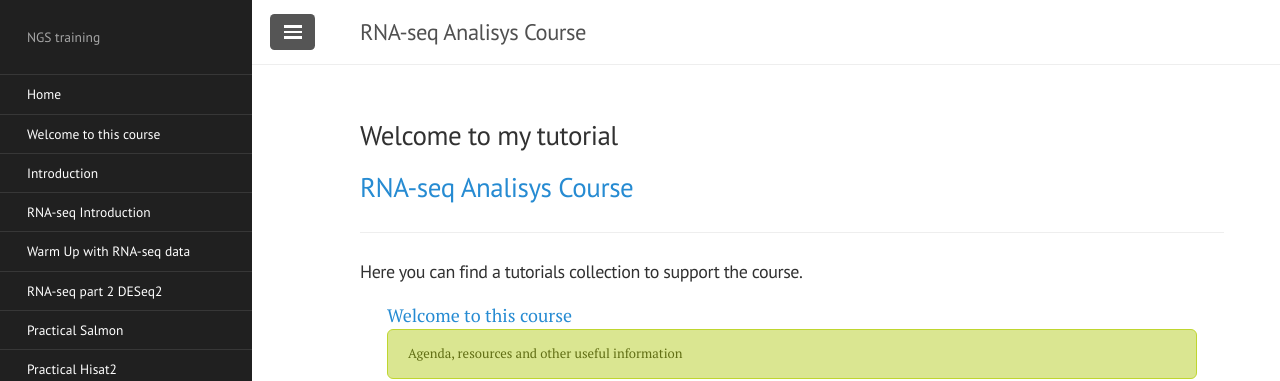
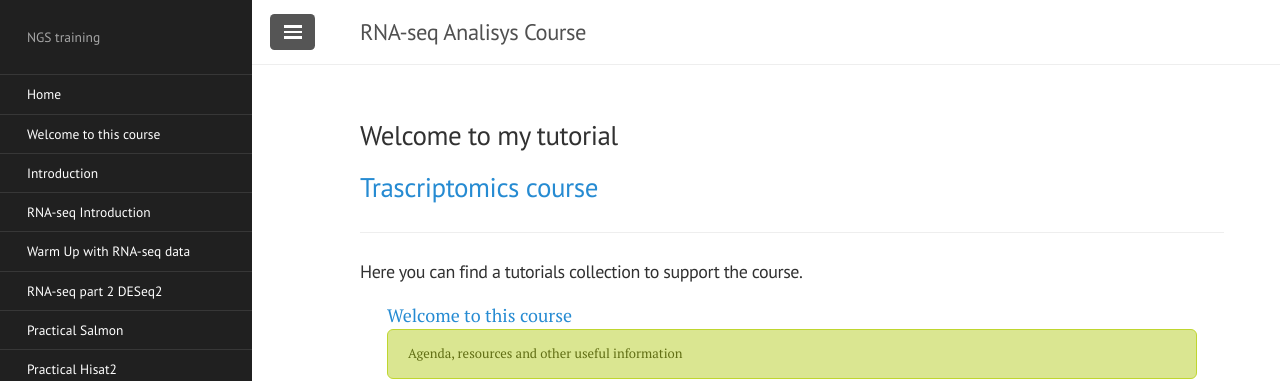
Before and after one commit to bioinfo-dirty-jobs/rana3, a Jekyll site: the page built from index.md, in a window 1280 px wide and 900 px high. Shown: the top 381 px of the window. Built offline with Jekyll 4.4.1, drawn with Linux system fonts in a browser that asks for light colours; nearby versions of some CDN libraries.

Commit message:
Update index.md
aa

```diff
--- a/index.md
+++ b/index.md
@@ -4,7 +4,7 @@ title: Home
 ---
 
 ## Welcome to my tutorial
-## [RNA-seq Analisys Course ](https://bioinfo-dirty-jobs.github.io/rana2/)
+## [Trascriptomics course](https://bioinfo-dirty-jobs.github.io/rna2020/.)
 
 ___
 
```
